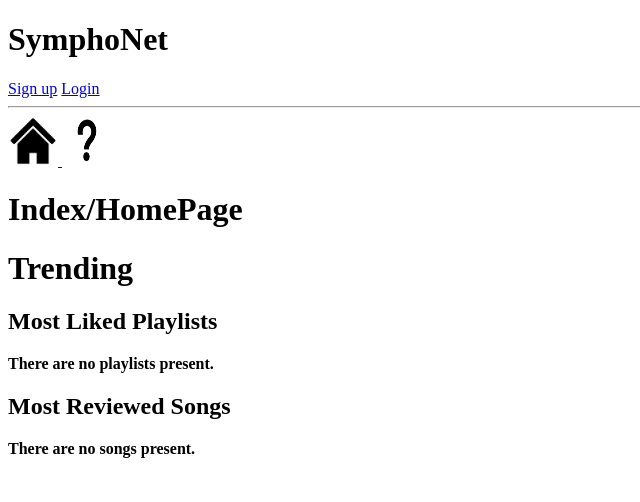
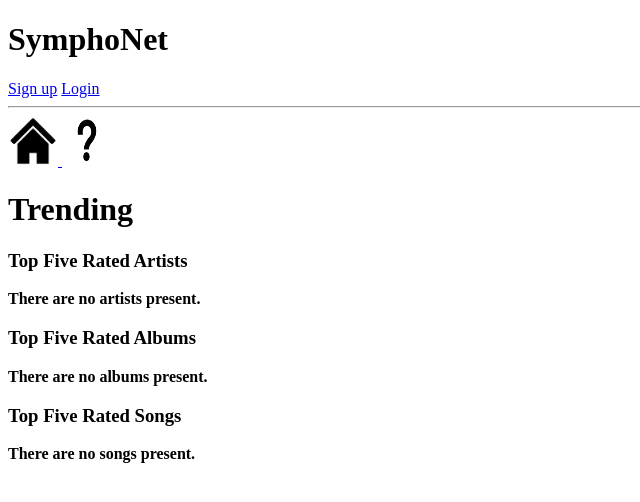
Before and after one commit to joe22123/symphonet, a Django app: page / in a window 1280 px wide. Shown: the top 502 px of the page, without its empty margins (0-640 px from the left). Run offline with Django 3.2, Linux system fonts and the light colour scheme; data that the repository does not hold is empty.

Commit message:
updated index page

```diff
--- a/symphonet/symphonet1/views.py
+++ b/symphonet/symphonet1/views.py
@@ -1,14 +1,19 @@
 from django.shortcuts import render,redirect
 from django.http import HttpResponse
-from symphonet1.models import Song
+from symphonet1.models import Song, Artist, Album
 from symphonet1.forms import UserForm, UserProfileForm
 from django.contrib.auth import authenticate, login,logout
 from django.urls import reverse
 from django.contrib.auth.decorators import login_required
 
 
+
+
 def index(request):
-    return render(request, 'symphonet/index.html')
+    top_artists = Artist.objects.order_by('-avgRating')[:5]
+    top_albums = Album.objects.order_by('-avgRating')[:5]
+    top_songs = Song.objects.order_by('-ratingScore')[:5]
+    return render(request, 'symphonet/index.html', {'artists': top_artists, 'albums': top_albums, 'songs': top_songs})
 
 def about_us(request):
 
--- a/symphonet/templates/symphonet/index.html
+++ b/symphonet/templates/symphonet/index.html
@@ -2,35 +2,43 @@
 {% load staticfiles %}
 
 {% block title_block %}
-    Homepage
+    Index
 {% endblock %}
 
 {% block body_block %}
-    <div>
-    <h1>Index/HomePage<h1>
-    <h1>Trending<h1>
-    </div>
-        <div>
-            <h2>Most Liked Playlists</h2>
-            {% if playlists %}
+<body>
+    <h1> Trending</h1>
+    <h3>Top Five Rated Artists</h3>
+    {% if artists %}
     <ul>
-                {% for playlist in playlists %}
+        {% for artist in artists %}
+            <li>{{ artist.name }}</li>
         {% endfor %}
     </ul>
     {% else %}
-                <strong>There are no playlists present.</strong>
+    <strong>There are no artists present.</strong>
     {% endif %}
-        </div>
 
-        <h2>Most Reviewed Songs</h2>
-        <div>
+    <h3>Top Five Rated Albums</h3>
+    {% if albums %}
+    <ul>
+        {% for album in albums %}
+            <li>{{ album.name }}</li>
+        {% endfor %}
+    </ul>
+    {% else %}
+    <strong>There are no albums present.</strong>
+    {% endif %}
+
+    <h3>Top Five Rated Songs</h3>
     {% if songs %}
     <ul>
         {% for song in songs %}
+            <li>{{ song.name }}</li>
         {% endfor %}
     </ul>
     {% else %}
     <strong>There are no songs present.</strong>
     {% endif %}
-        </div>
+</body>
 {% endblock %}
```
Also changed, not shown: 1 other file. Lines whose indentation alone changed are shown as unchanged.
